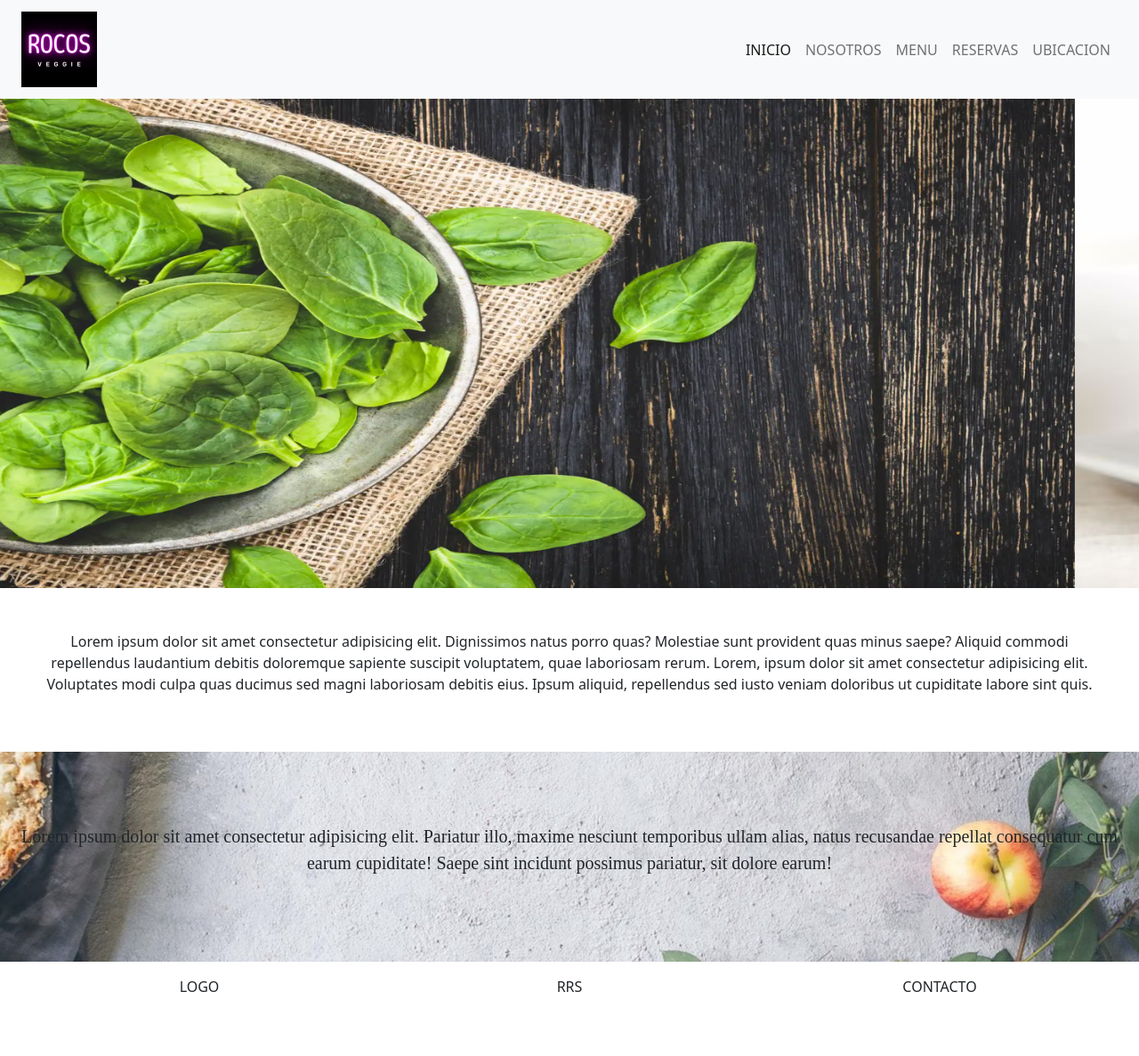
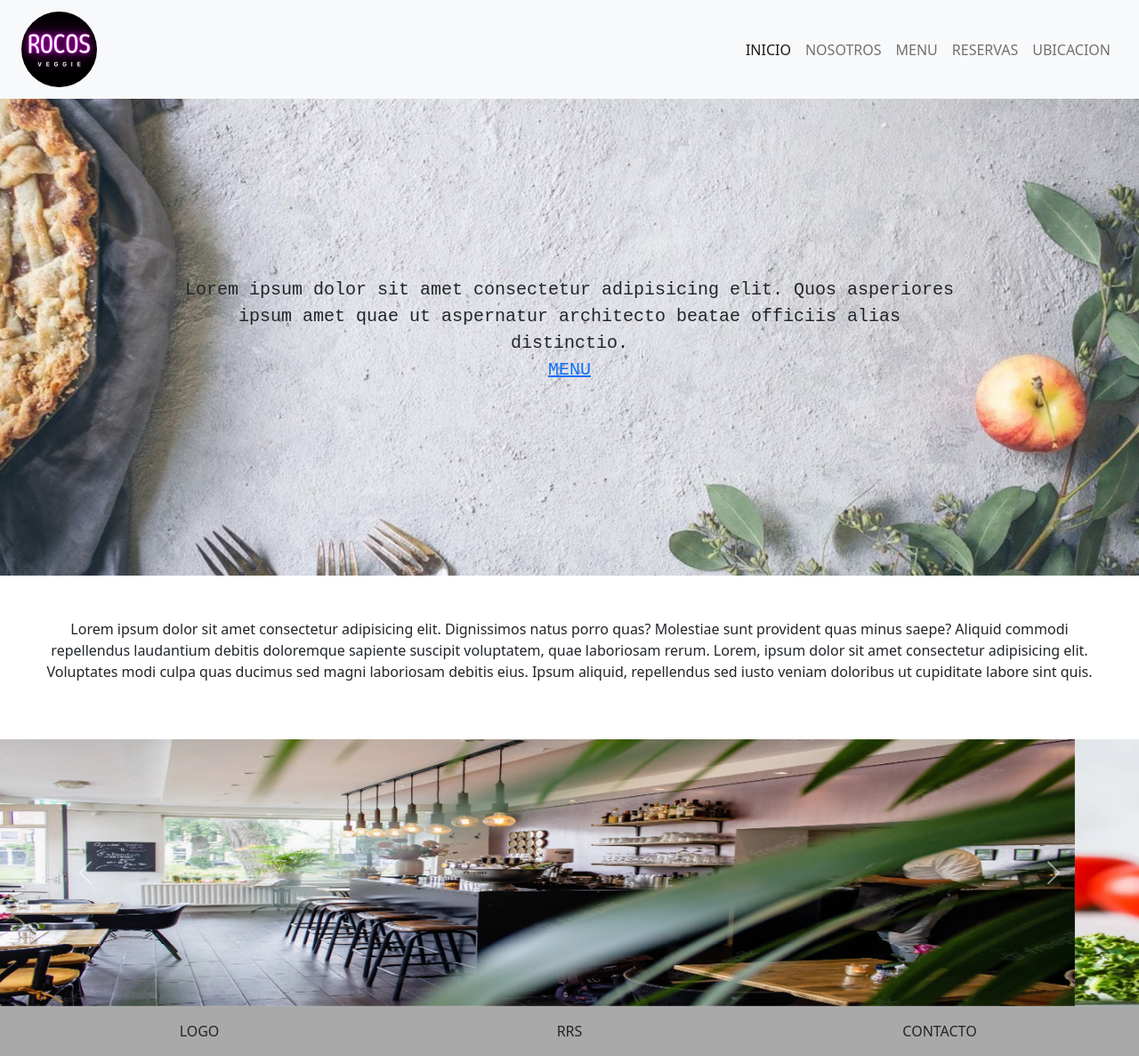
Before and after one commit to sabrinarusso/ROCOS-Bootstrap, a plain HTML site: page index.html in a window 1280 px wide. Shown: the whole page at 89% size. Before the commit the page ends 1137 px from the top, so only its background shows below. Drawn offline with nearby package versions, Linux system fonts and the light colour scheme.

Commit message:
traajamos sobre index y nosotros

```diff
--- a/css/estilo.css
+++ b/css/estilo.css
@@ -12,6 +12,17 @@
 .loremIndex{
     background-image: url(../assets/img/fondomanza.jpg); background-position-y: 70%; background-position-x: 60%;
     padding: 80px; font-size: 20px; font-family: 'Times New Roman', Times, serif;
-
 }
 .row>*{padding-left: 0; padding-right: 0;}
+.footer{background-color:darkgrey;}
+.inicio{background-image: url(../assets/img/fondomanza.jpg); padding: 200px; background-position-y: 70%; background-position-x: 40%;}
+@media screen and (max-width: 768px) {
+    .inicio{padding: 100px; background-position-x: 60%;}
+}
+.imgIndex img{height: 300px;
+background-position-y:bottom;}
+.textoIndex{
+    font-family:monospace;
+    font-size: 20px;
+}
+.logo{border-radius: 60%;}
--- a/index.html
+++ b/index.html
@@ -18,7 +18,7 @@
             <div class="col-12 col-lg-12">
                 <nav class="navbar navbar-expand-lg navbar-light bg-light">
                     <div class="container-fluid">
-                        <a class="navbar-brand" href="#"> <img src="assets/img/loggo.png" alt="logo"></a>
+                        <a class="navbar-brand" href="index.html"> <img src="assets/img/loggo.png" alt="logo" class="logo"></a>
                         <button class="navbar-toggler" type="button" data-bs-toggle="collapse" data-bs-target="#navbarNav" aria-controls="navbarNav" aria-expanded="false" aria-label="Toggle navigation">
                             <span class="navbar-toggler-icon"></span>
                         </button>
@@ -48,18 +48,11 @@
         <!--LOREM + FOTO + BOTON MENU-->
         <div class="row">
             <div class="col-12 col-lg-12">
-                <div id="carouselExampleSlidesOnly" class="carousel slide" data-bs-ride="carousel">
-                    <div class="carousel-inner">
-                      <div class="carousel-item active fotosIndex">
-                        <img src="assets/img/fondo6.webp" class="d-block w-100 " alt="fondo">
-                      </div>
-                      <div class="carousel-item fotosIndex">
-                        <img src="assets/img/brownie.jpg" class="d-block w-100" alt="brownie">
-                      </div>
-                      <div class="carousel-item fotosIndex">
-                        <img src="assets/img/tostadas.jpg" class="d-block w-100" alt="tostada">
-                      </div>
-                    </div>
+                <div class="inicio ">
+                    <p class="text-center fs-5 textoIndex">Lorem ipsum dolor sit amet consectetur adipisicing elit. Quos asperiores ipsum amet quae ut aspernatur architecto beatae officiis alias distinctio.
+                        <br >
+                         <a href="pages/menu.html">MENU</a>
+                    </p>
                 </div>
             </div>
         </div>
@@ -71,12 +64,32 @@
         </div>
         <!--LOREM + FOTO-->
         <div class="row">
-            <div class="col12 col-lg-14 center loremIndex">
-                <p>Lorem ipsum dolor sit amet consectetur adipisicing elit. Pariatur illo, maxime nesciunt temporibus ullam alias, natus recusandae repellat consequatur cum earum cupiditate! Saepe sint incidunt possimus pariatur, sit dolore earum!</p>
+            <div class="col12 col-lg-14">
+                <div id="carouselExampleControls" class="carousel slide" data-bs-ride="carousel">
+                    <div class="carousel-inner">
+                      <div class="carousel-item active imgIndex">
+                        <img src="assets/img/cafeteria.webp" class="d-block w-100 " alt="brownie">
+                      </div>
+                      <div class="carousel-item imgIndex">
+                        <img src="assets/img/Hamburguesa-vegana.webp" class="d-block w-100 " alt="cafe">
+                      </div>
+                      <div class="carousel-item imgIndex">
+                        <img src="assets/img/tacos.jpg" class="d-block w-100" alt="tacos">
+                      </div>
+                    </div>
+                    <button class="carousel-control-prev" type="button" data-bs-target="#carouselExampleControls" data-bs-slide="prev">
+                      <span class="carousel-control-prev-icon" aria-hidden="true"></span>
+                      <span class="visually-hidden">Previous</span>
+                    </button>
+                    <button class="carousel-control-next" type="button" data-bs-target="#carouselExampleControls" data-bs-slide="next">
+                      <span class="carousel-control-next-icon" aria-hidden="true"></span>
+                      <span class="visually-hidden">Next</span>
+                    </button>
+                </div>
             </div>
         </div>
         <!--FOOTER-->
-        <div class="row p-3 center">
+        <div class="row p-3 center footer">
             <div class="col-12 col-lg-4"> LOGO</div>
             <div class="col-12 col-lg-4">RRS</div>
             <div class="col-12 col-lg-4">CONTACTO</div>
```
Also changed, not shown: pages/nosotros.html (+2 -2 lines), assets/img/Hamburguesa-vegana.webp (added).
